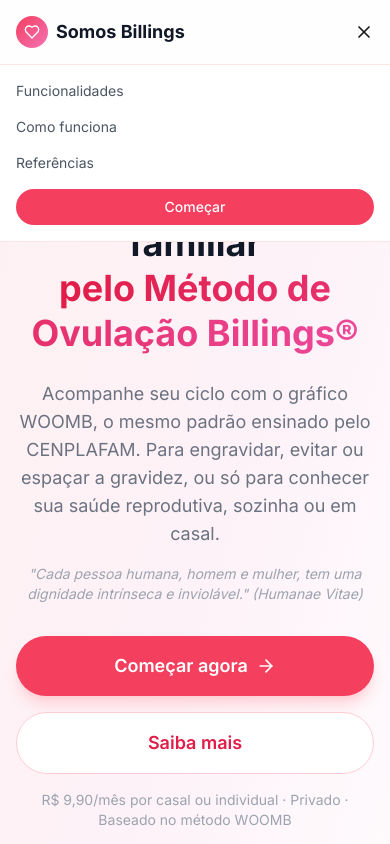
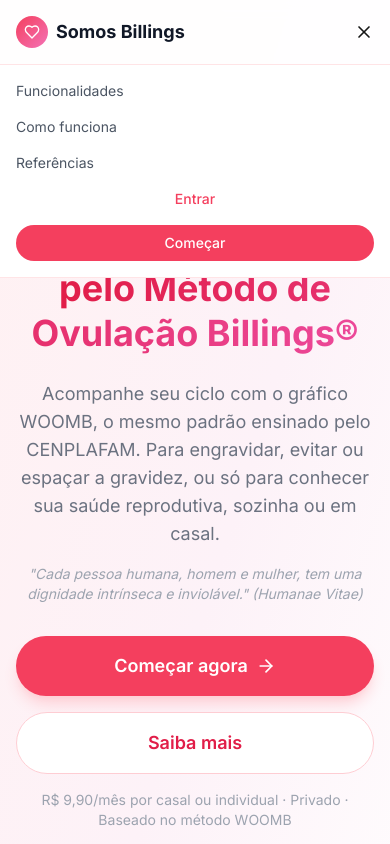
Before and after one commit to omatsudev/cicla-mob, a React (Vite) app: page / in a window 390 px wide. Both pictures are taken after a click on the button 364 px from the left and 32 px from the top of the page. Shown: the top 844 px of the page. Built offline with nearby package versions, Linux system fonts and the light colour scheme; no server answers.

Commit message:
fix: adiciona link "Entrar" no menu mobile da landing page
O link já existia no menu desktop, mas o menu mobile (hambúrguer) só
tinha "Começar" — quem já tinha conta e acessava pelo celular não
encontrava como fazer login.

```diff
--- a/src/pages/Landing.tsx
+++ b/src/pages/Landing.tsx
@@ -174,6 +174,7 @@
             <a href="#features" className="text-sm text-gray-600">Funcionalidades</a>
             <a href="#how" className="text-sm text-gray-600">Como funciona</a>
             <a href="#referencias" className="text-sm text-gray-600">Referências</a>
+            <Link to="/login" className="text-sm font-medium text-rose-500 text-center">Entrar</Link>
             <Link to="/signup" className="bg-rose-500 text-white text-sm font-medium px-4 py-2 rounded-full text-center">Começar</Link>
           </div>
         )}
```
